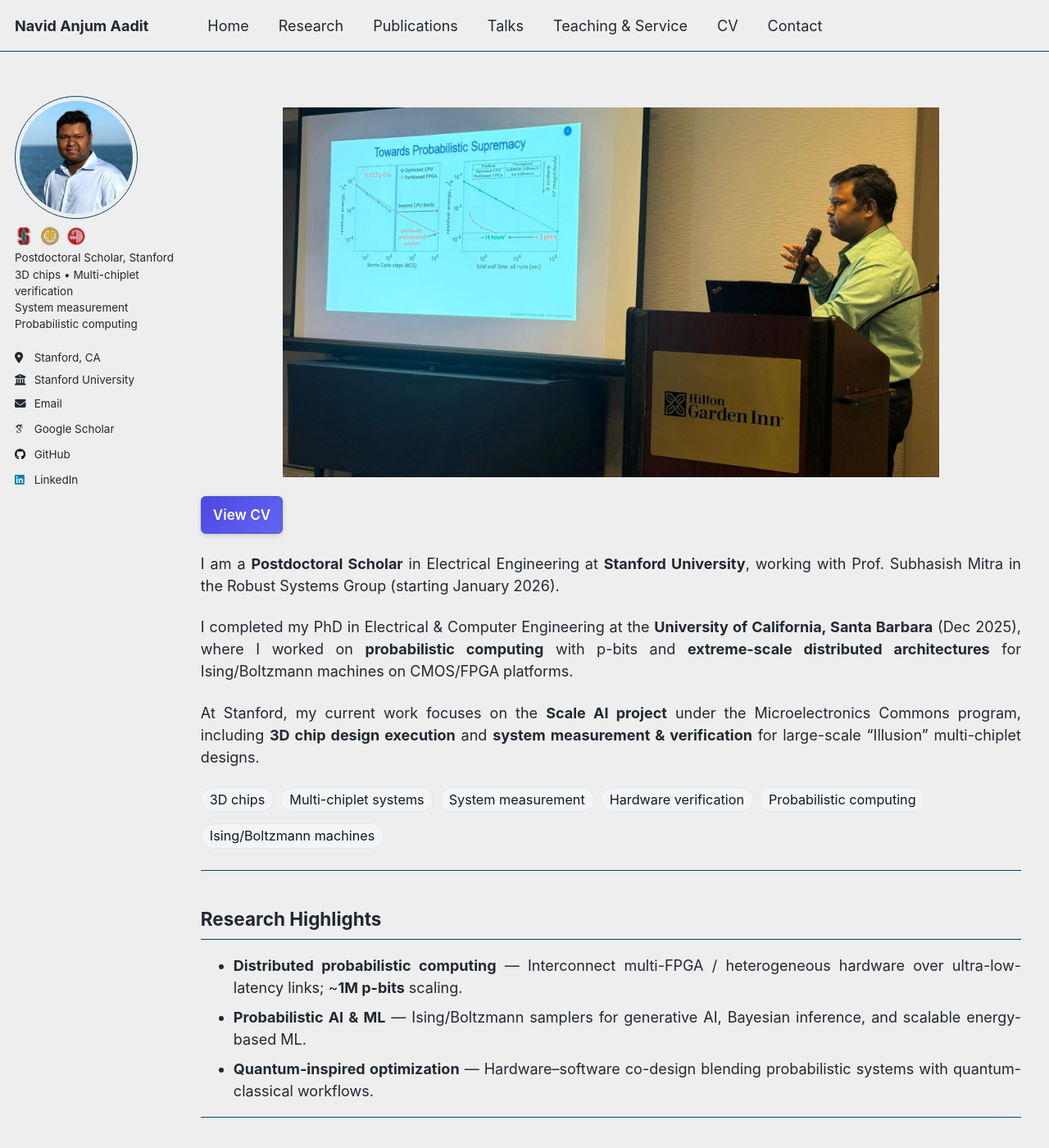
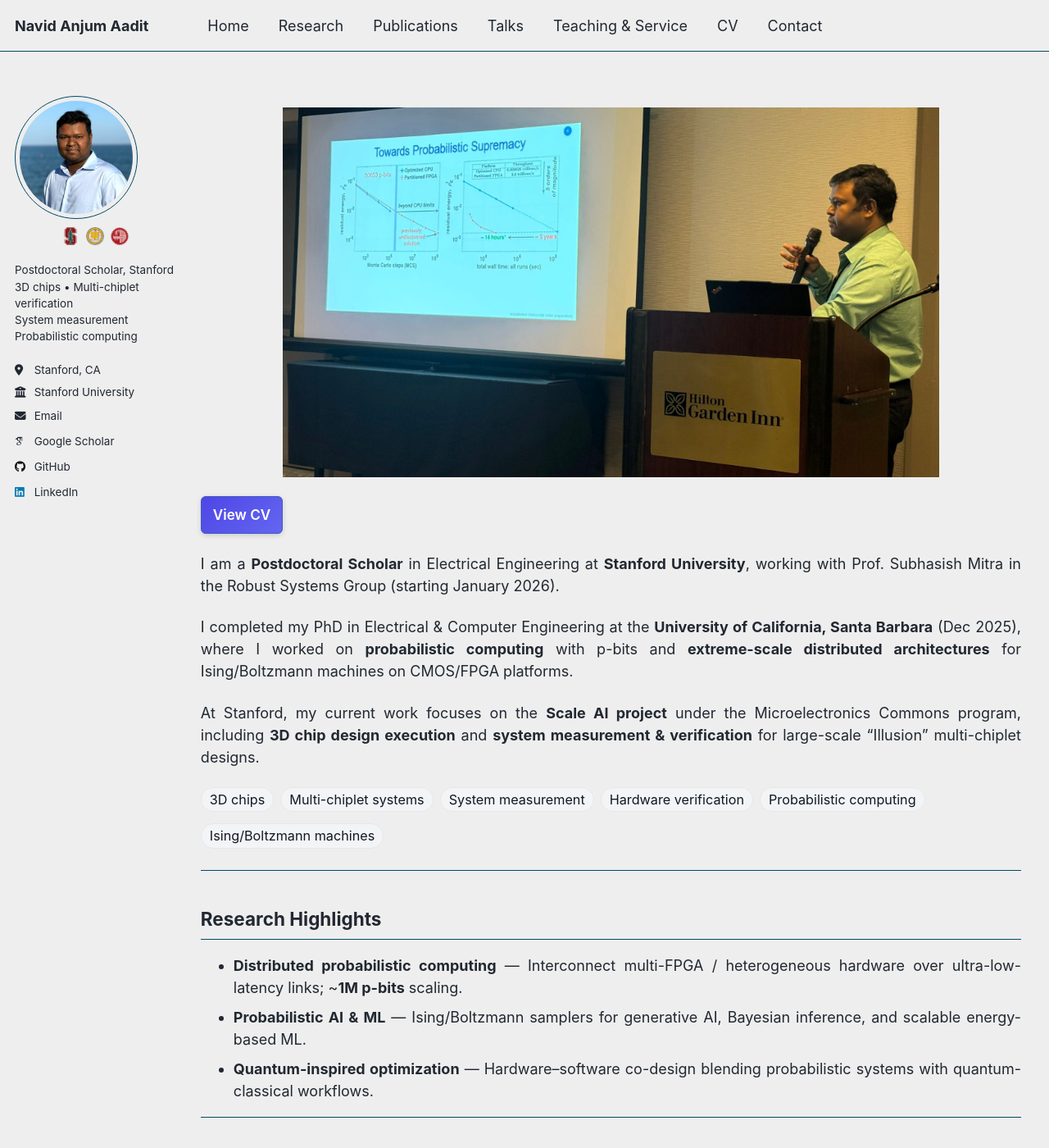
Before and after one commit to navidaadit/navidaadit.github.io, a Jekyll site: the page built from _pages/about.md, in a window 1280 px wide and 1400 px high. Shown: the whole window at 82% size. Built offline with Jekyll 4.4.1, drawn with Linux system fonts in a browser that asks for light colours; some web fonts are replaced.

Commit message:
Add avatar size variable and adjust styles

```diff
--- a/_sass/_custom.scss
+++ b/_sass/_custom.scss
@@ -17,7 +17,15 @@
 }
 
 /* ---------- Content width cap inside right column ---------- */
-:root { --content-max: 75%; } /* simple size var (not theme-related) */
+:root {
+  --content-max: 75%;         /* simple size var (not theme-related) */
+  --avatar-size: 150px;       /* MUST match .author__avatar img width */
+}
+
+/* Phone: smaller avatar (keep in sync with variable) */
+@media (max-width: 640px){
+  :root { --avatar-size: 110px; }
+}
 
 /* Limit inner text width (not hero/pills/CV button) */
 .layout--single .page__content > *:not(.hero-img):not(.keyword-pills):not(.cv-row) {
@@ -43,6 +51,10 @@
   object-fit: cover;
   border-radius: 50%;
 }
+
+/* Make sure avatar is centered in its sidebar column */
+.sidebar .author__avatar { text-align: center; }
+
 /* Phone: slightly smaller avatar, bio under photo, clean stacking */
 @media (max-width: 640px){
   .author__avatar img { width: 110px; height: 110px; }
@@ -50,25 +62,27 @@
   .author__content p, .author__bio { text-align:left !important; }
 }
 
-/* --- Affiliation logos (tight + centered under headshot) --- */
-.affil-logos{
-  display: inline-flex;       /* inline so it doesn’t add block spacing */
-  justify-content: center;
+/* --- Affiliation logos (CENTERED RELATIVE TO HEADSHOT, no extra spacing) --- */
+/* Keep bio text left-aligned (only the logo row is centered) */
+.sidebar .author__bio { text-align: left !important; }
+
+.sidebar .author__bio .affil-logos{
+  display: flex;
+  width: var(--avatar-size);        /* same width as the headshot */
+  margin: 0 auto 0 auto;            /* center the row under the headshot */
+  justify-content: center;          /* center logos within that row */
   align-items: center;
-  gap: 10px;
+  gap: 8px;                         /* tight (not spread out) */
   line-height: 1;
-  margin: 0;                  /* <-- this is what fixes your spacing */
   padding: 0;
 }
 
-.affil-logo{
+.sidebar .author__bio .affil-logo{
   width: 22px;
   height: 22px;
   object-fit: contain;
-  display: inline-block;
+  display: block;
 }
-
-
 
 /* Remove any built-in hero from the theme */
 .page__hero,
```
